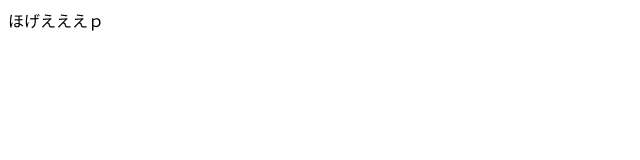
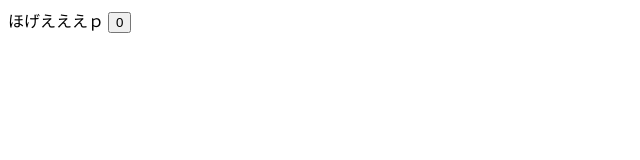
Before and after one commit to kurehajime/solitaire, a Nuxt app: page / in a window 1280 px wide. Shown: the top 160 px of the page, without its empty margins (0-640 px from the left). Built offline with nearby package versions, Linux system fonts and the light colour scheme.

Commit message:
コンポーネントおいてみる

```diff
--- a/app.vue
+++ b/app.vue
@@ -1,5 +1,9 @@
+<script setup>
+import MyComponent from './components/MyComponent.vue'
+</script>
 <template>
   <div>
     ほげえええｐ
+    <MyComponent></MyComponent>
   </div>
 </template>
--- /dev/null
+++ b/components/MyComponent.vue
@@ -0,0 +1,9 @@
+<script setup>
+import { ref } from 'vue'
+
+const count = ref(0)
+</script>
+
+<template>
+  <button @click="count++">{{ count }}</button>
+</template>
```
